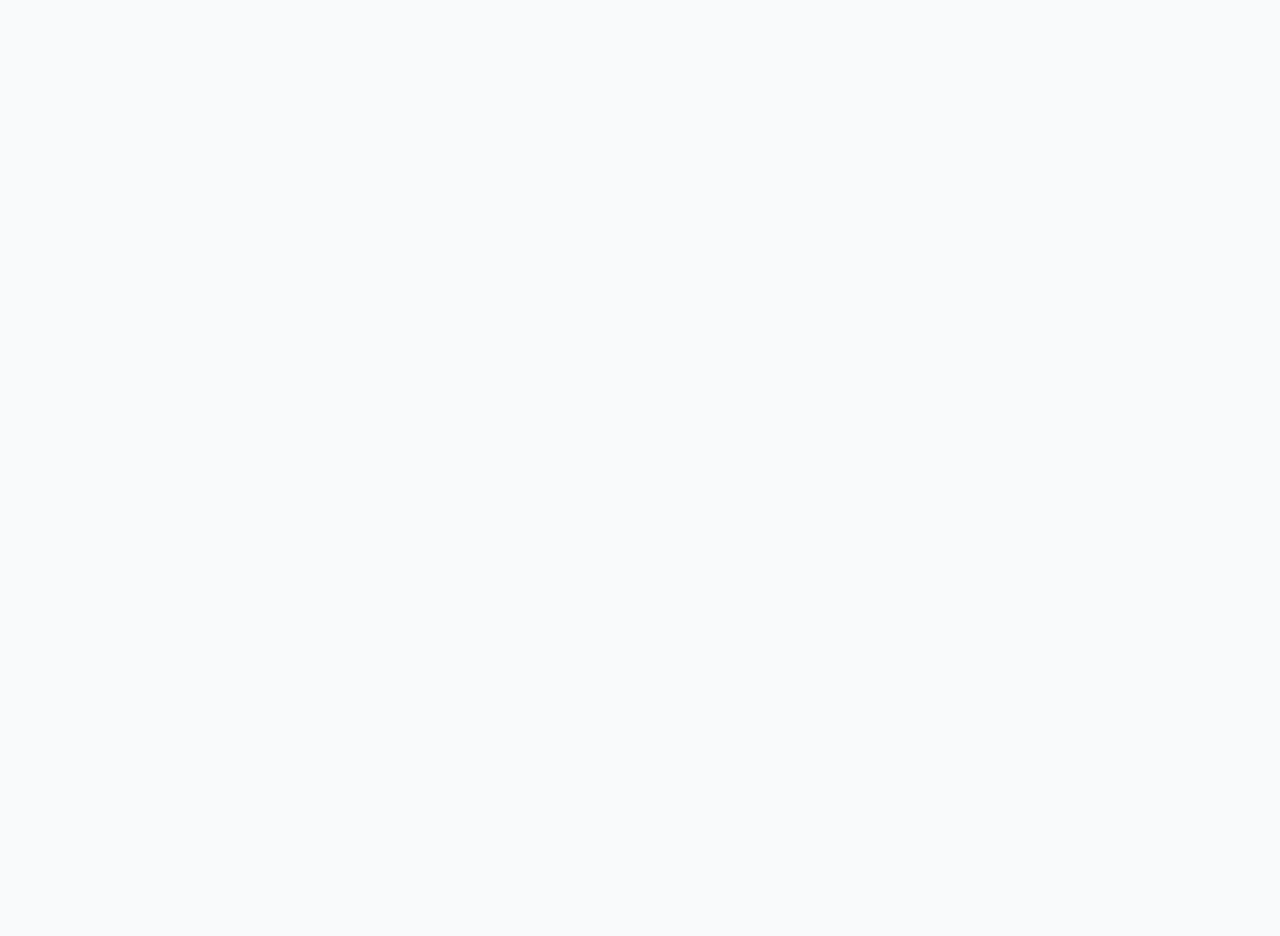
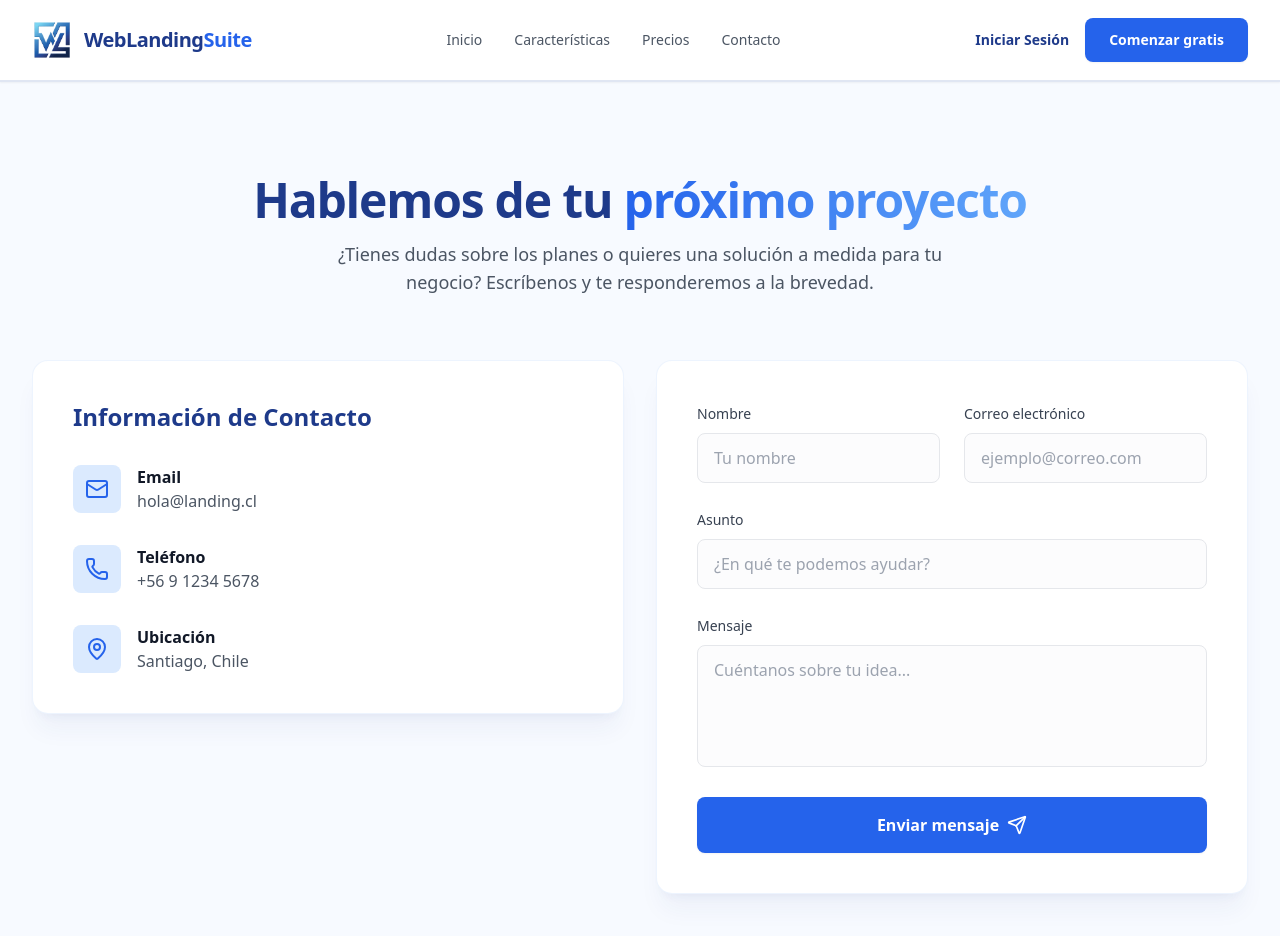
Before and after one commit to Amaaruu/WLSuiteFrontend, a React (Vite) app: page /contacto in a window 1280 px wide. Before the commit this address had no page. Shown: the top 936 px of the page. Before the commit the page ends 800 px from the top, so only its background shows below. Built offline with nearby package versions, Linux system fonts and the light colour scheme.

Commit message:
feat(frontend): implementacion de pagina de contacto con Atomic Design y validaciones

```diff
--- a/src/App.jsx
+++ b/src/App.jsx
@@ -1,11 +1,13 @@
 import { BrowserRouter as Router, Routes, Route } from 'react-router-dom';
 import Home from './pages/Home';
+import Contact from './pages/Contact';
 
 function App() {
   return (
     <Router>
       <Routes>
         <Route path="/" element={<Home />} />
+        <Route path="/contacto" element={<Contact />} />
         {/* Aquí agregaremos /login, /dashboard después */}
       </Routes>
     </Router>
--- /dev/null
+++ b/src/components/atoms/Input.jsx
@@ -0,0 +1,15 @@
+import React from 'react';
+
+const Input = ({ type = 'text', id, placeholder, error, className = '', ...props }) => (
+  <input
+    type={type}
+    id={id}
+    className={`w-full px-4 py-3 rounded-lg border focus:ring-2 outline-none transition-all bg-gray-50/50 focus:bg-white
+    ${error ? 'border-red-500 focus:border-red-500 focus:ring-red-200' : 'border-gray-200 focus:border-sapphire-500 focus:ring-sapphire-200'}
+    ${className}`}
+    placeholder={placeholder}
+    {...props}
+  />
+);
+
+export default Input;
--- /dev/null
+++ b/src/components/atoms/Label.jsx
@@ -0,0 +1,9 @@
+import React from 'react';
+
+const Label = ({ htmlFor, children, className = '' }) => (
+  <label htmlFor={htmlFor} className={`text-sm font-medium text-gray-700 ${className}`}>
+    {children}
+  </label>
+);
+
+export default Label;
--- /dev/null
+++ b/src/components/atoms/TextArea.jsx
@@ -0,0 +1,15 @@
+import React from 'react';
+
+const TextArea = ({ id, placeholder, rows = 4, error, className = '', ...props }) => (
+  <textarea
+    id={id}
+    rows={rows}
+    className={`w-full px-4 py-3 rounded-lg border focus:ring-2 outline-none transition-all bg-gray-50/50 focus:bg-white resize-none
+    ${error ? 'border-red-500 focus:border-red-500 focus:ring-red-200' : 'border-gray-200 focus:border-sapphire-500 focus:ring-sapphire-200'}
+    ${className}`}
+    placeholder={placeholder}
+    {...props}
+  />
+);
+
+export default TextArea;
--- /dev/null
+++ b/src/components/molecules/ContactInfoItem.jsx
@@ -0,0 +1,21 @@
+import React from 'react';
+
+const ContactInfoItem = ({ icon: Icon, title, content, isLink, href }) => (
+  <div className="flex items-start gap-4">
+    <div className="bg-sapphire-100 p-3 rounded-lg text-sapphire-600">
+      <Icon className="w-6 h-6" />
+    </div>
+    <div>
+      <p className="font-semibold text-gray-900">{title}</p>
+      {isLink ? (
+        <a href={href} className="text-gray-600 hover:text-sapphire-600 transition-colors">
+          {content}
+        </a>
+      ) : (
+        <p className="text-gray-600">{content}</p>
+      )}
+    </div>
+  </div>
+);
+
+export default ContactInfoItem;
--- /dev/null
+++ b/src/components/molecules/FormField.jsx
@@ -0,0 +1,21 @@
+import React from 'react';
+import Label from '../atoms/Label';
+import Input from '../atoms/Input';
+import TextArea from '../atoms/TextArea';
+
+const FormField = ({ label, id, type = 'text', placeholder, isTextArea = false, value, onChange, error }) => {
+  return (
+    <div className="space-y-2">
+      <Label htmlFor={id}>{label}</Label>
+      {isTextArea ? (
+        <TextArea id={id} placeholder={placeholder} value={value} onChange={onChange} error={error} />
+      ) : (
+        <Input type={type} id={id} placeholder={placeholder} value={value} onChange={onChange} error={error} />
+      )}
+      {/* Si hay un error, mostramos este texto en rojo */}
+      {error && <p className="text-xs text-red-500 font-medium">{error}</p>}
+    </div>
+  );
+};
+
+export default FormField;
--- /dev/null
+++ b/src/components/organisms/ContactSection.jsx
@@ -0,0 +1,164 @@
+import React, { useState } from 'react';
+import { Mail, MapPin, Phone, Send, CheckCircle2 } from 'lucide-react';
+import Button from '../atoms/Button';
+import FormField from '../molecules/FormField';
+import ContactInfoItem from '../molecules/ContactInfoItem';
+
+const ContactSection = () => {
+  const [formData, setFormData] = useState({
+    name: '',
+    email: '',
+    subject: '',
+    message: ''
+  });
+
+  const [errors, setErrors] = useState({});
+  const [submitSuccess, setSubmitSuccess] = useState(false);
+
+  const handleChange = (e) => {
+    const { id, value } = e.target;
+    setFormData({ ...formData, [id]: value });
+
+    if (errors[id]) {
+      setErrors({ ...errors, [id]: null });
+    }
+  };
+
+  const validateForm = () => {
+    const newErrors = {};
+
+    if (!formData.name.trim()) {
+      newErrors.name = 'El nombre es obligatorio';
+    } else if (formData.name.trim().length < 3) {
+      newErrors.name = 'El nombre debe tener al menos 3 caracteres';
+    }
+
+    const emailRegex = /^[^\s@]+@[^\s@]+\.[^\s@]+$/;
+    if (!formData.email.trim()) {
+      newErrors.email = 'El correo electrónico es obligatorio';
+    } else if (!emailRegex.test(formData.email)) {
+      newErrors.email = 'Ingresa un correo electrónico válido';
+    }
+
+    if (!formData.subject.trim()) {
+      newErrors.subject = 'El asunto es obligatorio';
+    }
+
+    if (!formData.message.trim()) {
+      newErrors.message = 'El mensaje es obligatorio';
+    } else if (formData.message.trim().length < 10) {
+      newErrors.message = 'El mensaje es muy corto (mínimo 10 caracteres)';
+    }
+
+    setErrors(newErrors);
+    return Object.keys(newErrors).length === 0;
+  };
+
+  const handleSubmit = (e) => {
+    e.preventDefault();
+
+    if (validateForm()) {
+      console.log('Datos listos para enviar al backend:', formData);
+      setSubmitSuccess(true);
+      setFormData({
+        name: '',
+        email: '',
+        subject: '',
+        message: ''
+      });
+      setTimeout(() => {
+        setSubmitSuccess(false);
+      }, 5000);
+    }
+  };
+
+  return (
+    <section id="contact" className="py-24 bg-sapphire-50/50 relative overflow-hidden">
+      <div className="absolute top-0 right-0 -translate-y-12 translate-x-1/3 w-96 h-96 bg-sapphire-100 rounded-full blur-3xl opacity-40 -z-10" />
+
+      <div className="max-w-7xl mx-auto px-4 sm:px-6 lg:px-8">
+        <div className="text-center mb-16">
+          <h2 className="text-4xl font-extrabold text-sapphire-900 tracking-tight sm:text-5xl mb-4">
+            Hablemos de tu{' '}
+            <span className="text-transparent bg-clip-text bg-gradient-to-r from-sapphire-600 to-blue-400">
+              próximo proyecto
+            </span>
+          </h2>
+          <p className="text-lg text-gray-600 max-w-2xl mx-auto">
+            ¿Tienes dudas sobre los planes o quieres una solución a medida para tu negocio? Escríbenos y te responderemos a la brevedad.
+          </p>
+        </div>
+
+        <div className="grid grid-cols-1 lg:grid-cols-2 gap-12 lg:gap-8 items-start">
+
+          <div className="bg-white rounded-2xl p-8 lg:p-10 shadow-xl shadow-sapphire-900/5 border border-sapphire-100/50">
+            <h3 className="text-2xl font-bold text-sapphire-900 mb-8">Información de Contacto</h3>
+            <div className="space-y-8">
+              <ContactInfoItem icon={Mail} title="Email" content="hola@landing.cl" isLink href="mailto:hola@landing.cl" />
+              <ContactInfoItem icon={Phone} title="Teléfono" content="+56 9 1234 5678" />
+              <ContactInfoItem icon={MapPin} title="Ubicación" content="Santiago, Chile" />
+            </div>
+          </div>
+
+          <div className="bg-white rounded-2xl p-8 lg:p-10 shadow-xl shadow-sapphire-900/5 border border-sapphire-100/50">
+            <form className="space-y-6" onSubmit={handleSubmit}>
+
+              {/* Notificación de Éxito Visual */}
+              {submitSuccess && (
+                <div className="bg-green-50 border border-green-200 text-green-700 px-4 py-3 rounded-lg flex items-center gap-3">
+                  <CheckCircle2 className="w-5 h-5 text-green-600" />
+                  <p className="text-sm font-medium">¡Mensaje enviado con éxito! Te contactaremos pronto.</p>
+                </div>
+              )}
+
+              <div className="grid grid-cols-1 sm:grid-cols-2 gap-6">
+                <FormField
+                  label="Nombre"
+                  id="name"
+                  placeholder="Tu nombre"
+                  value={formData.name}
+                  onChange={handleChange}
+                  error={errors.name}
+                />
+                <FormField
+                  label="Correo electrónico"
+                  id="email"
+                  type="email"
+                  placeholder="ejemplo@correo.com"
+                  value={formData.email}
+                  onChange={handleChange}
+                  error={errors.email}
+                />
+              </div>
+              <FormField
+                label="Asunto"
+                id="subject"
+                placeholder="¿En qué te podemos ayudar?"
+                value={formData.subject}
+                onChange={handleChange}
+                error={errors.subject}
+              />
+              <FormField
+                label="Mensaje"
+                id="message"
+                placeholder="Cuéntanos sobre tu idea..."
+                isTextArea
+                value={formData.message}
+                onChange={handleChange}
+                error={errors.message}
+              />
+
+              <Button variant="primary" type="submit" className="w-full flex justify-center items-center gap-2 py-4">
+                Enviar mensaje
+                <Send className="w-5 h-5" />
+              </Button>
+            </form>
+          </div>
+
+        </div>
+      </div>
+    </section>
+  );
+};
+
+export default ContactSection;
--- a/src/components/organisms/Navbar.jsx
+++ b/src/components/organisms/Navbar.jsx
@@ -1,5 +1,6 @@
 import React, { useState, useEffect } from 'react';
 import { Menu, X } from 'lucide-react';
+import { Link } from 'react-router-dom';
 import Button from '../atoms/Button';
 import logo from '../../assets/WebLandingSuiteLogo.webp';
 
@@ -15,11 +16,12 @@ const Navbar = () => {
     return () => window.removeEventListener('scroll', handleScroll);
   }, []);
 
+  // 2. Actualizamos las rutas del menú
   const navLinks = [
-    { name: 'Inicio', href: '#' },
-    { name: 'Características', href: '#features' },
-    { name: 'Precios', href: '#pricing' },
-    { name: 'Contacto', href: '#contact' },
+    { name: 'Inicio', path: '/' },
+    { name: 'Características', path: '/#features' },
+    { name: 'Precios', path: '/#pricing' },
+    { name: 'Contacto', path: '/contacto' },
   ];
 
   return (
@@ -30,27 +32,23 @@ const Navbar = () => {
         <div className="flex justify-between items-center h-20">
 
           {/* LOGO */}
-          <div className="flex items-center gap-3">
-            <img
-              src={logo}
-              alt="WebLandingSuite Logo"
-              className="h-10 w-auto object-contain"
-            />
+          <Link to="/" className="flex items-center gap-3 cursor-pointer">
+            <img src={logo} alt="WebLandingSuite Logo" className="h-10 w-auto object-contain" />
             <span className="text-xl font-bold text-sapphire-900 tracking-tight hidden sm:block">
               WebLanding<span className="text-sapphire-600">Suite</span>
             </span>
-          </div>
+          </Link>
 
           {/* NAVEGACIÓN DESKTOP */}
           <div className="hidden md:flex items-center gap-8">
             {navLinks.map((link) => (
-              <a
+              <Link
                 key={link.name}
-                href={link.href}
+                to={link.path} // <-- 3. Usamos <Link to="..."> en lugar de <a href="...">
                 className="text-sm font-medium text-gray-600 hover:text-sapphire-600 transition-colors"
               >
                 {link.name}
-              </a>
+              </Link>
             ))}
           </div>
 
@@ -76,7 +74,6 @@ const Navbar = () => {
         </div>
       </div>
 
-      {/* BARRA DE SEPARACIÓN*/}
       <div className="w-full h-[2px] bg-sapphire-900/10 shadow-sm" />
 
       {/* MENÚ MÓVIL */}
@@ -84,13 +81,14 @@ const Navbar = () => {
         <div className="md:hidden bg-white border-b border-gray-100">
           <div className="px-4 pt-2 pb-6 space-y-1">
             {navLinks.map((link) => (
-              <a
+              <Link
                 key={link.name}
-                href={link.href}
+                to={link.path}
+                onClick={() => setIsMobileMenuOpen(false)}
                 className="block px-3 py-3 text-base font-medium text-gray-600 hover:text-sapphire-600"
               >
                 {link.name}
-              </a>
+              </Link>
             ))}
             <div className="pt-4 flex flex-col gap-3">
               <Button variant="outline" className="w-full">Iniciar Sesión</Button>
--- /dev/null
+++ b/src/pages/Contact.jsx
@@ -0,0 +1,18 @@
+import React from 'react';
+import Navbar from '../components/organisms/Navbar';
+import ContactSection from '../components/organisms/ContactSection';
+
+const Contact = () => {
+  return (
+    <div className="min-h-screen bg-white flex flex-col">
+      <Navbar />
+
+      {/* Añadimos pt-20 (padding-top) para que el Navbar fijo no tape el contenido */}
+      <main className="flex-grow pt-20">
+        <ContactSection />
+      </main>
+    </div>
+  );
+};
+
+export default Contact;
--- a/src/pages/Home.jsx
+++ b/src/pages/Home.jsx
@@ -1,6 +1,7 @@
 import React from 'react';
 import Navbar from '../components/organisms/Navbar';
 import Button from '../components/atoms/Button';
+import ContactSection from '../components/organisms/ContactSection'; // <-- 1. Importamos el nuevo organismo
 
 const Home = () => {
   return (
@@ -13,7 +14,6 @@ const Home = () => {
           <div className="absolute top-[-10%] left-[-10%] w-[40%] h-[40%] bg-sapphire-50 rounded-full blur-3xl opacity-50" />
           <div className="absolute bottom-[10%] right-[-5%] w-[30%] h-[30%] bg-sapphire-100 rounded-full blur-3xl opacity-30" />
         </div>
-
         <div className="max-w-7xl mx-auto px-4 sm:px-6 lg:px-8">
           <div className="text-center">
             <h1 className="text-5xl lg:text-7xl font-extrabold text-sapphire-900 mb-8 tracking-tight">
@@ -36,6 +36,9 @@ const Home = () => {
           </div>
         </div>
       </section>
+
+      {/*Renderizamos cualquier seccion aqui abajo*/}
+
     </div>
   );
 };
```
Also changed, not shown: 1 other file (tests, documents, lock files or other folders).
